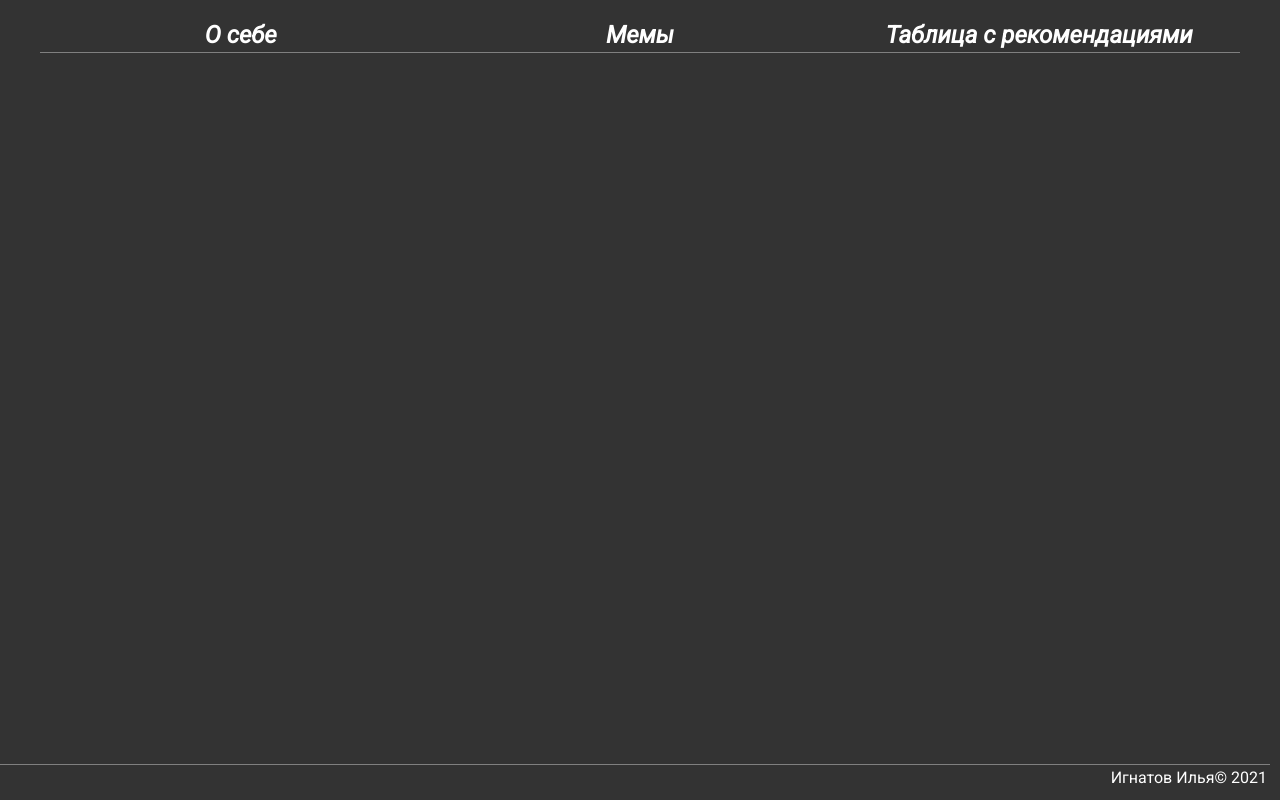
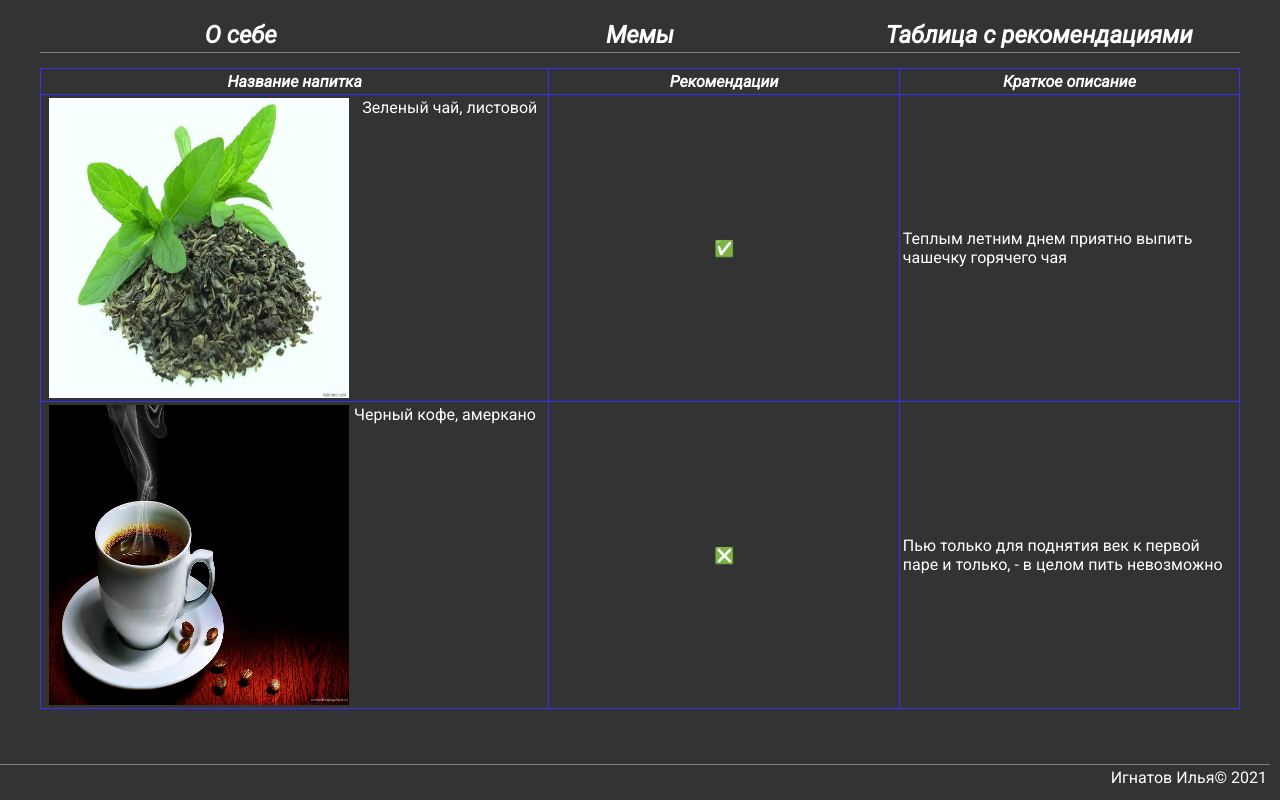
Before and after one commit to victor2113/web, a plain HTML site: page myWeb/advice_table.html in a window 1280 px wide. Drawn offline with Linux system fonts and the light colour scheme.

Commit message:
Add files via upload

```diff
--- a/myWeb/advice_table.html
+++ b/myWeb/advice_table.html
@@ -30,7 +30,45 @@
     </div>
 
 
-    <div class="container"></div>
+    <table class="teaTable" align="center">
+        <tr class="teaTable">
+            <th class="teaTable">
+                <h4>Название напитка</h4>
+            </th>
+            <th class="teaTable">
+                <h4>Рекомендации</h4>
+            </th>
+            <th class="teaTable">
+                <h4>Краткое описание</h4>
+            </th>
+        </tr>
+        <tr class="teaTable">
+            <td class="teaTable">
+                <p class="mainText" align="center"><img src="./images/greenTea.jpg" alt="Unluko" align="left" hspace="5" width="300"
+                    height="300">Зеленый чай, листовой</p>
+            </td>
+            <td class="teaTable">
+                <p class="mainText" align="center">✅</p>
+            </td>
+            <td class="teaTable">
+                <p class="mainText">Теплым летним днем приятно выпить чашечку горячего чая</p>
+            </td>
+        </tr>
+        <tr class="teaTable">
+            <td class="teaTable">
+                <p class="mainText"><img src="./images/сoffee.jpg" alt="Unluko" align="left" hspace="5" width="300"
+                    height="300">Черный кофе, амеркано</p>
+            </td>
+            <td class="teaTable">
+                <p class="mainText" align="center">❎</p>
+            </td>
+            <td class="teaTable">
+                <p class="mainText">Пью только для поднятия век к первой паре и только, - в целом пить невозможно</p>
+            </td>
+        </tr>
+    </table>
+
+
     <footer class="myFooter" frame scrolling=yes frame="below" align="right">
         <table width="100%" frame="above">
             <tr>
@@ -39,7 +77,7 @@
         </table>
 
     </footer>
-    </div>
+
 </body>
 
 </html>
--- a/myWeb/main.css
+++ b/myWeb/main.css
@@ -101,13 +101,14 @@ div{
      }
 
      a {
-      text-decoration: none; /* Убираем подчеркивание у ссылок */
+      text-decoration: none;/* Убираем подчеркивание у ссылок */
+      color: #15037a;
      }
+
      a:hover {
       text-decoration: underline; /* Добавляем подчеркивание при наведении курсора мыши на ссылку */
-      color: rlydarkBlue;
      }
-     .link { color: #120170; }
+     .link { color: #15037a; }
 
      table{
        margin-top: 10px;
@@ -134,3 +135,10 @@ div{
       height: 50px;
       background-color: rgba(9, 4, 32, 0.966);
     }
+  .teaTable{
+
+    width: 1200px; /* Ширина таблицы */
+    border-collapse: collapse; /* Убираем двойные линии между ячейками */
+    padding: 3px; /* Поля вокруг содержимого таблицы */
+    border: 1px solid #3531f7 ; /* Параметры рамки */
+  }
```
Also changed, not shown: myWeb/index.html (+1 -2 lines), myWeb/memes.html (+29 -24 lines), myWeb/images/greenTea.jpg (added), myWeb/images/сoffee.jpg (added), myWeb/memes4web/2.jpg (added), myWeb/memes4web/3.jpg (added), myWeb/memes4web/4.jpg (added), myWeb/memes4web/5.jpg (added), myWeb/memes4web/6.jpg (added), myWeb/memes4web/7.jpg (added), myWeb/memes4web/8.jpg (added), myWeb/memes4web/osujdau.jpg (added).
